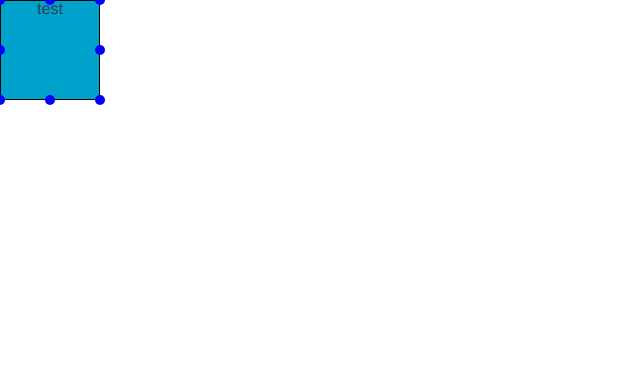
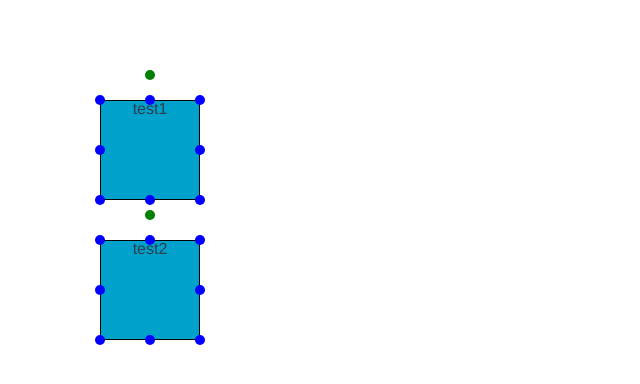
Before and after one commit to limichange/yuki, a Vue app: page / in a window 1280 px wide. Shown: the top 384 px of the page, without its empty margins (0-640 px from the left). Built offline with nearby package versions, Linux system fonts and the light colour scheme.

Commit message:
update prop

```diff
--- a/src/App.vue
+++ b/src/App.vue
@@ -1,6 +1,7 @@
 <template>
   <div id="app">
-    <yuki-draggable>test</yuki-draggable>
+    <yuki-draggable v-model="item1">test1</yuki-draggable>
+    <yuki-draggable v-model="item2">test2</yuki-draggable>
   </div>
 </template>
 
@@ -11,6 +12,18 @@ export default {
   name: 'app',
   components: {
     YukiDraggable
+  },
+  data: function () {
+    return {
+      item1: {
+        top: 100,
+        left: 100
+      },
+      item2: {
+        top: 240,
+        left: 100
+      }
+    }
   }
 }
 </script>
--- a/src/YukiDraggable.vue
+++ b/src/YukiDraggable.vue
@@ -25,47 +25,65 @@
 <script>
   export default {
     name: 'YukiDraggable',
+    props: {
+      value: {
+        type: Object
+      }
+    },
     data () {
       return {
         isDragging: false,
-        left: 0,
-        top: 0,
         currentX: 0,
         currentY: 0,
-        lastX: 0,
-        lastY: 0
+        lastX: this.value.left,
+        lastY: this.value.top,
+        left: this.value.left,
+        top: this.value.top
+      }
+    },
+    mounted () {
+      var self = this
+      console.log(self.lastX)
+      self.$el.style.left = self.lastX + 'px'
+      self.$el.style.top = self.lastY + 'px'
+    },
+    watch: {
+      value (val) {
+        this.$nextTick(() => {
+          this.updatePopper()
+        })
       }
     },
     methods: {
-      mousedown (event) {
+      mousedown (e) {
         var self = this
         self.isDragging = true
-        var e = event
         self.currentX = e.clientX
         self.currentY = e.clientY
-        event.target.classList.add('draging')
+        e.target.classList.add('draging')
       },
-      mousemove (event) {
+      mousemove (e) {
         if (this.isDragging) {
-          var e = event
+          var self = this
           var nowX = e.clientX
           var nowY = e.clientY
-          var disX = nowX - this.currentX
-          var disY = nowY - this.currentY
-          this.$el.style.left = parseInt(this.left) + disX + 'px'
-          this.$el.style.top = parseInt(this.top) + disY + 'px'
-          this.lastX = this.left + disX
-          this.lastY = this.top + disY
+          var disX = nowX - self.currentX
+          var disY = nowY - self.currentY
+          self.$el.style.left = parseInt(self.left) + disX + 'px'
+          self.$el.style.top = parseInt(self.top) + disY + 'px'
+          self.lastX = self.left + disX
+          self.lastY = self.top + disY
         }
       },
-      mouseup (event) {
-        this.isDragging = false
-        this.$el.style.left = this.lastX + 'px'
-        this.$el.style.top = this.lastY + 'px'
-        this.left = this.lastX
-        this.top = this.lastY
+      mouseup (e) {
+        var self = this
+        self.isDragging = false
+        self.$el.style.left = self.lastX + 'px'
+        self.$el.style.top = self.lastY + 'px'
+        self.left = self.lastX
+        self.top = self.lastY
 
-        event.target.classList.remove('draging')
+        e.target.classList.remove('draging')
       }
     }
   }
```
